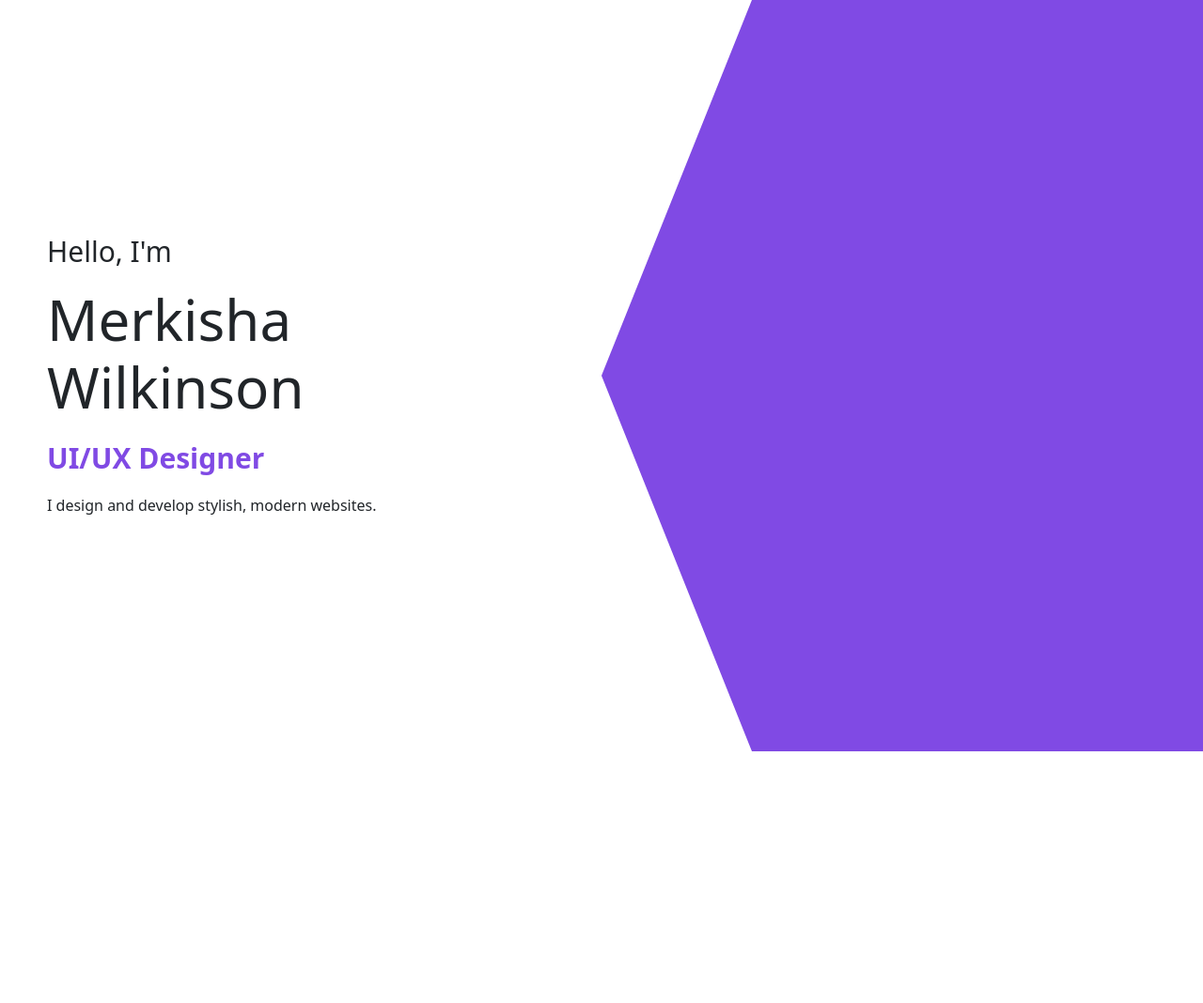
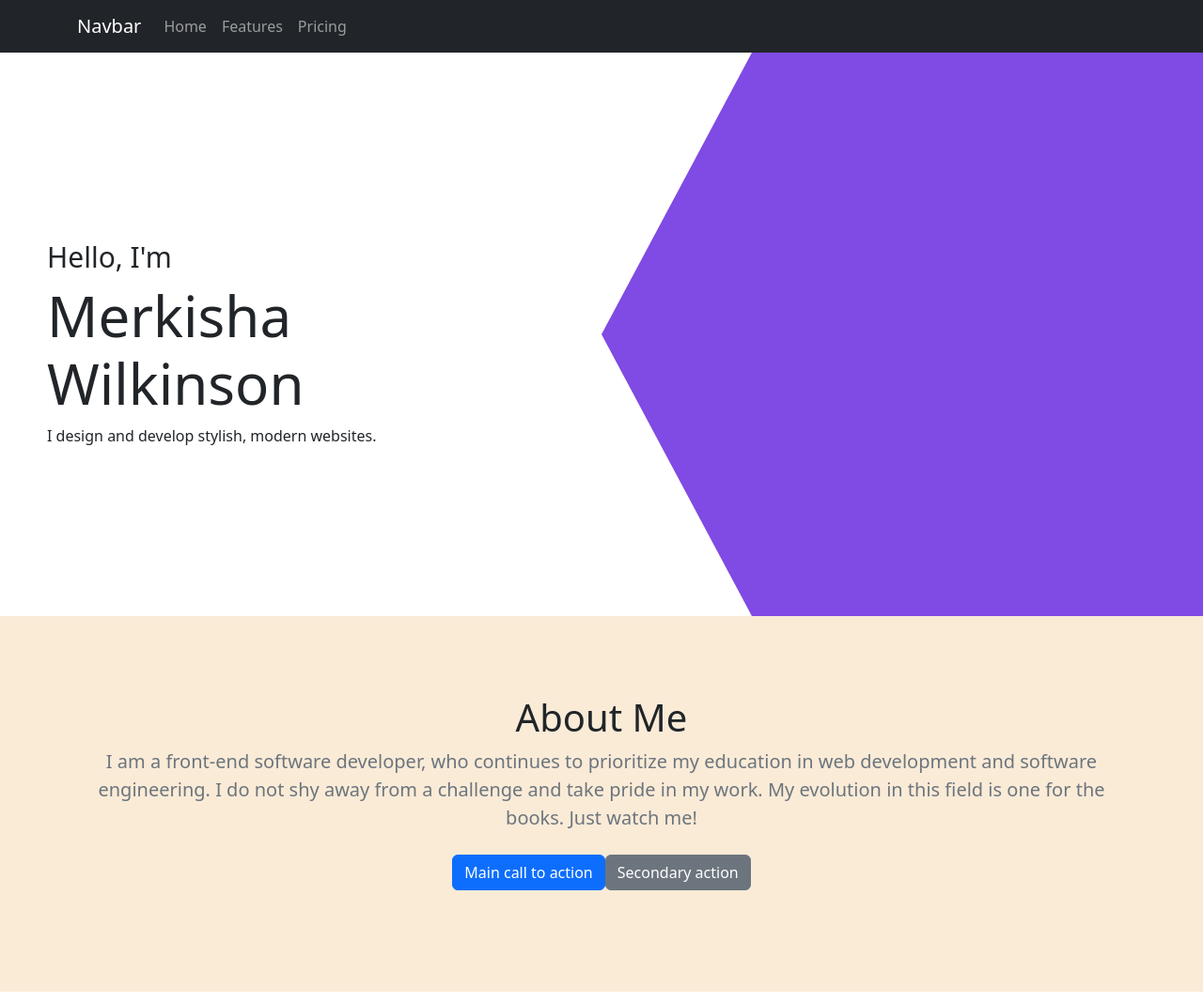
Before and after one commit to mwilk94/Portfolio, a React (Create React App) app in the folder client/: page / in a window 1280 px wide. Shown: the whole page at 94% size. Before the commit the page ends 800 px from the top, so only its background shows below. Built offline with nearby package versions, Linux system fonts and the light colour scheme.

Commit message:
about me section

```diff
--- a/client/src/App.js
+++ b/client/src/App.js
@@ -1,9 +1,13 @@
+import About from "./component/about/About";
 import Home from "./component/home/Home";
+import NavbarEl from "./component/navbar/Navbar";
 
 function App() {
   return (
     <div className="App">
+      <NavbarEl />
       <Home />
+      <About />
     </div>
   );
 }
--- /dev/null
+++ b/client/src/component/about/About.css
@@ -0,0 +1,16 @@
+.a {
+  height: 50vh;
+  display: flex;
+  align-items: center;
+  background-color: antiquewhite;
+}
+
+.a-left {
+  display: flex;
+  align-items: center;
+}
+
+.py-5{
+  display: flex;
+  align-items: center;
+}
--- /dev/null
+++ b/client/src/component/about/About.jsx
@@ -0,0 +1,19 @@
+import React from 'react'
+import "./About.css"
+
+export default function About() {
+  return (
+    <div className='a'>
+        <section className="py-5 text-center container">
+          <div className="row py-lg-5">
+            <h1 className="fw-light">About Me</h1>
+            <p className="lead text-muted">I am a front-end software developer, who continues to prioritize my education in web development and software engineering. I do not shy away from a challenge and take pride in my work. My evolution in this field is one for the books. Just watch me! </p>
+            <p>
+              <a href="/" className="btn btn-primary my-2">Main call to action</a>
+              <a href="/" className="btn btn-secondary my-2">Secondary action</a>
+            </p>
+          </div>
+        </section>
+      </div>
+  )
+}
--- a/client/src/component/home/Home.css
+++ b/client/src/component/home/Home.css
@@ -1,6 +1,6 @@
 .i{
   display: flex;
-  height: 100vh;
+  height: 75vh;
 
 }
 
--- /dev/null
+++ b/client/src/component/navbar/Navbar.jsx
@@ -0,0 +1,23 @@
+import React from 'react';
+import Container from 'react-bootstrap/Container';
+import Nav from 'react-bootstrap/Nav';
+import Navbar from 'react-bootstrap/Navbar';
+
+const NavbarEl = () => {
+  return (
+    <div>
+      <Navbar bg="dark" variant="dark">
+        <Container>
+          <Navbar.Brand href="#home">Navbar</Navbar.Brand>
+          <Nav className="me-auto">
+            <Nav.Link href="#home">Home</Nav.Link>
+            <Nav.Link href="#features">Features</Nav.Link>
+            <Nav.Link href="#pricing">Pricing</Nav.Link>
+          </Nav>
+        </Container>
+      </Navbar>
+    </div>
+  );
+}
+
+export default NavbarEl;
```
Also changed, not shown: client/src/component/navbar/Navbar.css (added).
